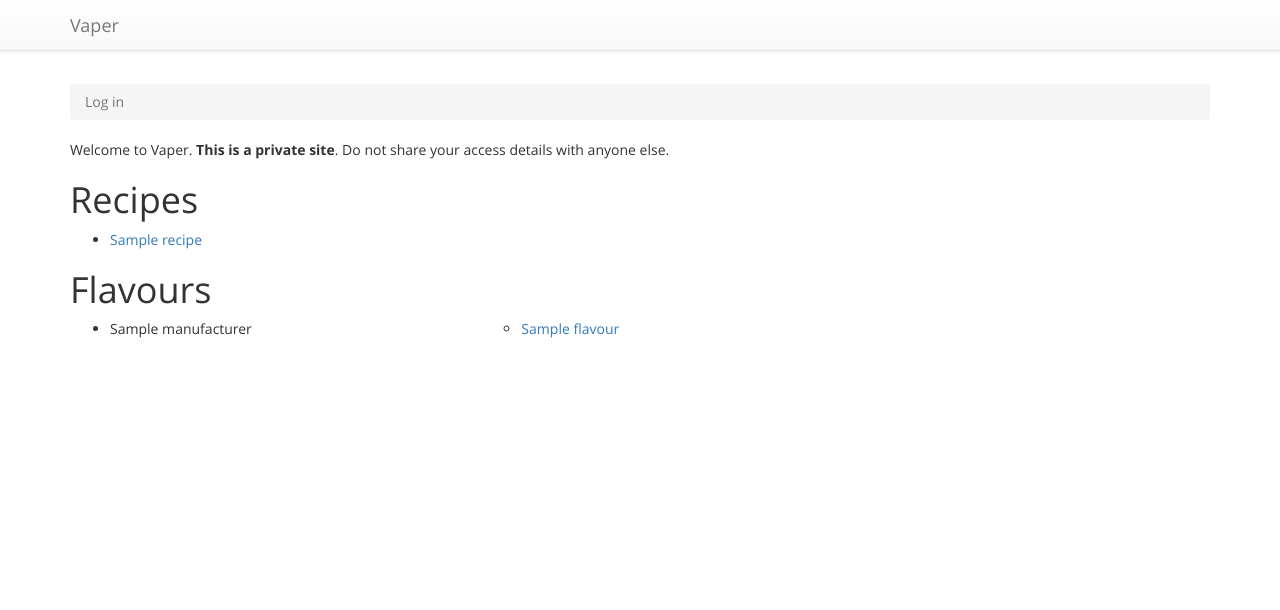
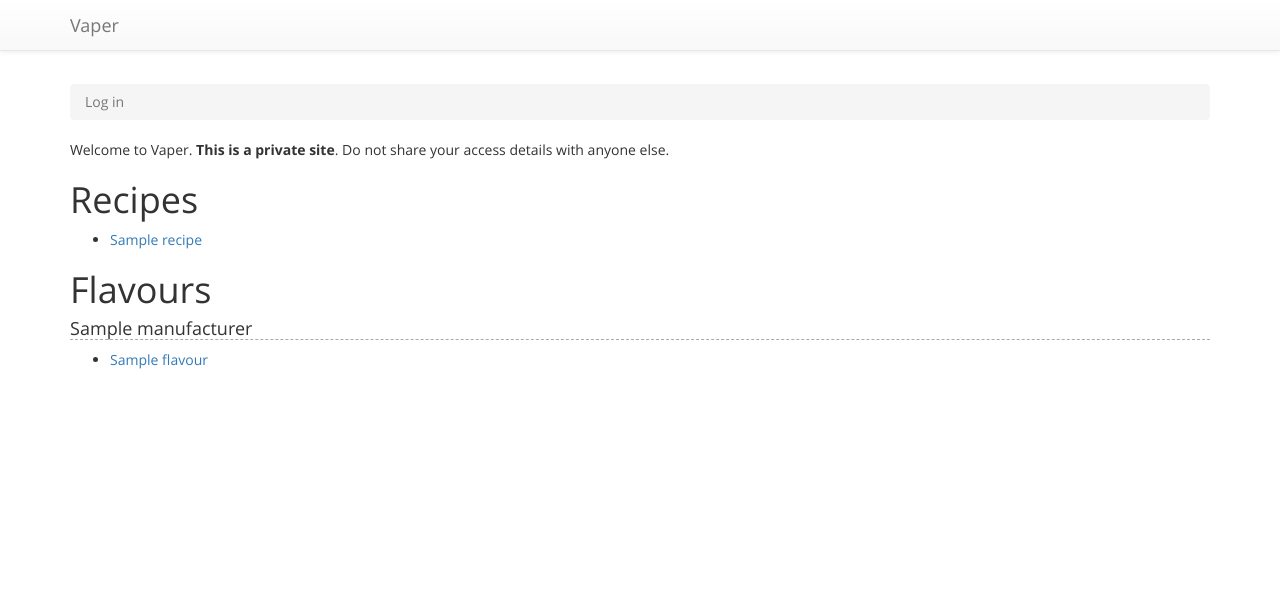
Before and after one commit to unixwitch/vaper, a Django app: template vaper/templates/vaper/index.html in a window 1280 px wide. Shown: the top 610 px of the page. Run offline with Django 3.2, Linux system fonts and the light colour scheme; the template is opened without the code that fills it: values that come from a table or form of the project are taken from there, others are empty; tables that the repository leaves empty hold one stand-in row (values such as "Sample post"); parts of the project's set-up code (start-up, migrations or seed data) failed here and were passed over; some libraries are stand-ins or nearby versions.

Commit message:
ui tweaks

```diff
--- a/vaper/static/vaper/css/main.css
+++ b/vaper/static/vaper/css/main.css
@@ -93,8 +93,12 @@ h2 {
   font-size: 115%;
 }
 
-ul#recipelist,
-ul#flavourlist {
+div.manufacturerlist h4 {
+  border-bottom: dashed 1px #aaa;
+}
+
+ul.recipelist,
+ul.flavourlist {
   -webkit-column-count: 3;
   -moz-column-count: 3;
   column-count: 3;
--- a/vaper/templates/vaper/index.html
+++ b/vaper/templates/vaper/index.html
@@ -18,7 +18,7 @@ access details with anyone else.
 </h1>
 
 {% if recipes %}
-  <ul id='recipelist'>
+  <ul class='recipelist'>
     {% for recipe in recipes %}
       <li><a href="{% url 'vaper:recipe' id=recipe.id %}">{{ recipe.name }}</a></li>
     {% endfor %}
@@ -37,18 +37,18 @@ access details with anyone else.
 </h1>
 
 {% if manufacturers %}
-  <ul id='flavourlist'>
     {% for manufacturer in manufacturers %}
       {% if manufacturer.flavours.count %}
-        <li>{{ manufacturer.name }}</li>
-        <ul>
-          {% for flavour in manufacturer.flavours.all %}
-            <li><a href="{% url 'vaper:flavour/view' id=flavour.id %}">{{ flavour.name }}</a></li>
-          {% endfor %}
-        </ul>
+        <div class='manufacturerlist'>
+          <h4>{{ manufacturer.name }}</h4>
+          <ul class='flavourlist'>
+            {% for flavour in manufacturer.flavours.all %}
+              <li><a href="{% url 'vaper:flavour/view' id=flavour.id %}">{{ flavour.name }}</a></li>
+            {% endfor %}
+          </ul>
+        </div>
       {% endif %}
     {% endfor %}
-  </ul>
 {% else %}
   <p>Sorry, no flavours have been added yet.</p>
 {% endif %}
```
